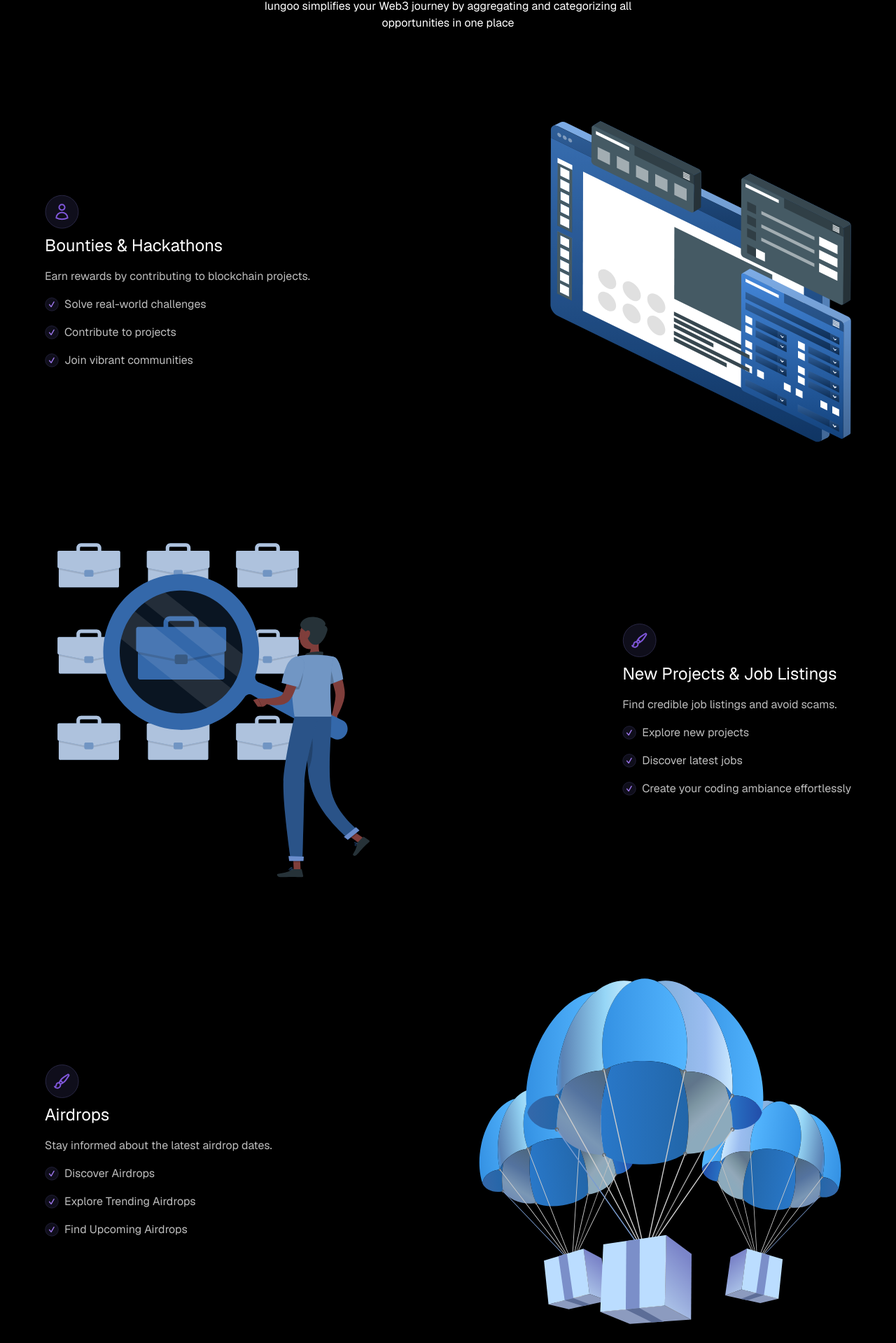
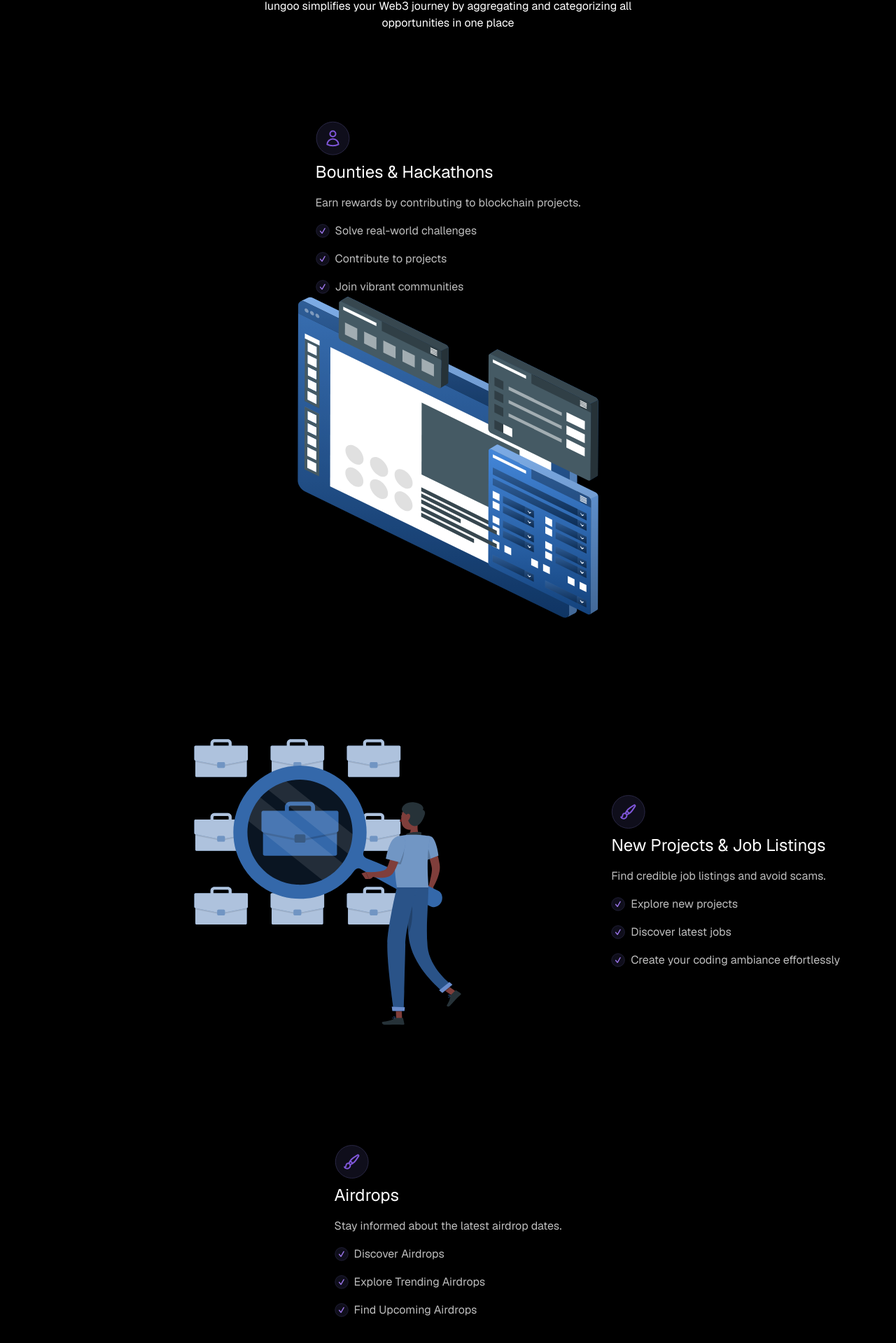
Before and after one commit to frontendninja10/iungoo, a Next.js app: page / in a window 1280 px wide. Shown: the part 871-2790 px from the top of the page at 70% size. Built offline with nearby package versions, Linux system fonts and the light colour scheme.

Commit message:
quick changes

```diff
--- a/app/page.tsx
+++ b/app/page.tsx
@@ -33,14 +33,14 @@
 
 export default function Home() {
   return (
-    <div className="min-h-screen font-[family-name:var(--font-geist-sans)]">
+    <div className="min-h-screen font-[family-name:var(--font-geist-sans)] bg-[#050505]">
       <Navbar />
       <Header />
       <Carousel
         plugins={[AutoScroll({ active: true })]}
         className="py-28 bg-black"
       >
-        <CarouselContent className="md:-ml-4">
+        <CarouselContent className="lg:-ml-4">
           {Array.from({ length: logos.length }, (_, i) => (
             <CarouselItem
               key={i}
@@ -69,12 +69,12 @@
 
 function Navbar() {
   return (
-    <nav className="bg-[#050505] ">
+    <nav className="bg-[#050505] border-none">
       <div className="max-w-[85%] mx-auto py-4 flex justify-between items-center">
         <Link href={"/"}>
           <Image src={"/logo.svg"} alt="." width={176} height={50} />
         </Link>
-        <ul className="text-white flex gap-10">
+        <ul className="text-white gap-10 hidden lg:flex">
           {links.map((link, index) => (
             <li key={index}>
               <Link href={link.href} className="uppercase">
@@ -83,7 +83,7 @@
             </li>
           ))}
         </ul>
-        <button className="bg-white text-black px-5 py-3 rounded-3xl">
+        <button className="bg-white text-black px-5 py-3 rounded-3xl hidden lg:block">
           Join our Community
         </button>
       </div>
@@ -93,7 +93,7 @@
 
 function Header() {
   return (
-    <header className="h-screen lg:h-[calc(100vh-350px)] bg-black bg-[url(/hero-bg.svg)] bg-contain bg-top bg-no-repeat relative">
+    <header className="h-[700px] lg:h-[calc(100vh-350px)] bg-black bg-[url(/hero-bg.svg)] bg-contain bg-top bg-no-repeat relative border-none">
       <div className="max-w-[85%] mx-auto pt-20 lg:pt-44">
         <div className="max-w-full lg:max-w-[45%]">
           <h1 className="text-white text-5xl lg:text-7xl">
@@ -111,7 +111,7 @@
           width={250}
           height={300}
           alt="Astronaught"
-          className="absolute bottom-0 right-0 lg:right-[15%] lg:w-[350px] lg:h-[420px] lg:bottom-0"
+          className="absolute bottom-0 mx-auto lg:right-[15%] lg:mx-0 lg:w-[350px] lg:h-[420px] lg:bottom-0"
         />
       </div>
     </header>
@@ -121,13 +121,13 @@
 function Services() {
   return (
     <section className="bg-black">
-      <div className="max-w-6xl mx-auto">
+      <div className="max-w-6xl mx-auto px-4">
         <h2 className="text-white text-3xl text-center">What We Offer</h2>
         <p className="text-white text-center my-4 lg:max-w-[50%] mx-auto">
           Iungoo simplifies your Web3 journey by aggregating and categorizing
           all opportunities in one place
         </p>
-        <div className="flex items-center justify-between mt-32">
+        <div className="flex-col lg:flex items-center justify-between mt-32">
           <div>
             <UserIcon />
             <h3 className="text-2xl text-white mt-2">Bounties & Hackathons</h3>
@@ -152,11 +152,12 @@
           <Image
             alt="Screen Image"
             src="/screen.svg"
-            width={430}
-            height={463}
+            width={300} // Default width for mobile
+            height={320} // Default height for mobile
+            className="w-[260px] h-[280px] lg:w-[430px] lg:h-[463px] mx-auto"
           />
         </div>
-        <div className="flex items-center lg:flex-row-reverse justify-between mt-36">
+        <div className="flex-col lg:flex items-center lg:flex-row-reverse justify-between mt-36">
           <div>
             <PenIcon />
             <h3 className="text-2xl text-white mt-2">
@@ -180,9 +181,9 @@
               </li>
             </ul>
           </div>
-          <JobHunt />
+          <JobHunt className="w-[280px] h-[300px] lg:w-[430px] lg:h-[463px] mx-auto" />
         </div>
-        <div className="flex items-center justify-between mt-36">
+        <div className="flex-col lg:flex items-center justify-between mt-36">
           <div>
             <PenIcon />
             <h3 className="text-2xl text-white mt-2">Airdrops</h3>
@@ -204,9 +205,9 @@
               </li>
             </ul>
           </div>
-          <Airdrops />
+          <Airdrops className="w-[280px] h-[300px] lg:w-[430px] lg:h-[463px] mx-auto" />
         </div>
-        <div className="flex items-center lg:flex-row-reverse justify-between mt-36">
+        <div className="flex-col lg:flex items-center lg:flex-row-reverse justify-between mt-36">
           <div>
             <PenIcon />
             <h3 className="text-2xl text-white mt-2">NFT Mint Calendar</h3>
@@ -228,9 +229,9 @@
               </li>
             </ul>
           </div>
-          <NFTMint />
+          <NFTMint className="w-[280px] h-[300px] lg:w-[430px] lg:h-[463px] mx-auto" />
         </div>
-        <div className="flex items-center justify-between mt-36">
+        <div className="flex-col lg:flex items-center justify-between mt-36">
           <div>
             <BoltIcon />
             <h3 className="text-2xl text-white mt-2">
@@ -254,9 +255,15 @@
               </li>
             </ul>
           </div>
-          <Image alt="Screen Image" src="/cubes.svg" width={530} height={563} />
+          <Image
+            alt="Screen Image"
+            src="/cubes.svg"
+            width={530}
+            height={563}
+            className="w-[300px] h-[320px] lg:w-[430px] lg:h-[463px] mx-auto"
+          />
         </div>
-        <div className="flex items-center lg:flex-row-reverse justify-between mt-56">
+        <div className="flex-col lg:flex items-center lg:flex-row-reverse justify-between mt-56">
           <div>
             <PenIcon />
             <h3 className="text-2xl text-white mt-2">IRL Events</h3>
@@ -283,9 +290,10 @@
             src="/events.svg"
             width={530}
             height={563}
+            className="w-[300px] h-[320px] lg:w-[430px] lg:h-[463px] mx-auto"
           />
         </div>
-        <div className="flex items-center justify-between mt-56">
+        <div className="flex-col lg:flex items-center justify-between mt-56">
           <div>
             <BoltIcon />
             <h3 className="text-2xl text-white mt-2">Ambassador Programs</h3>
@@ -312,6 +320,7 @@
             src="/calendar.svg"
             width={530}
             height={563}
+            className="w-[300px] h-[320px] lg:w-[430px] lg:h-[463px] mx-auto"
           />
         </div>
       </div>
```
